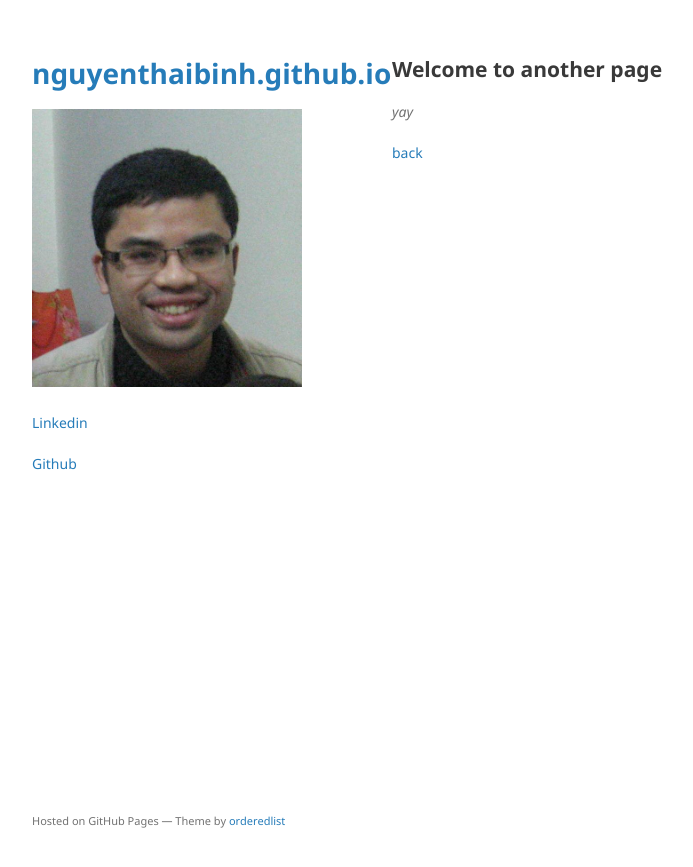
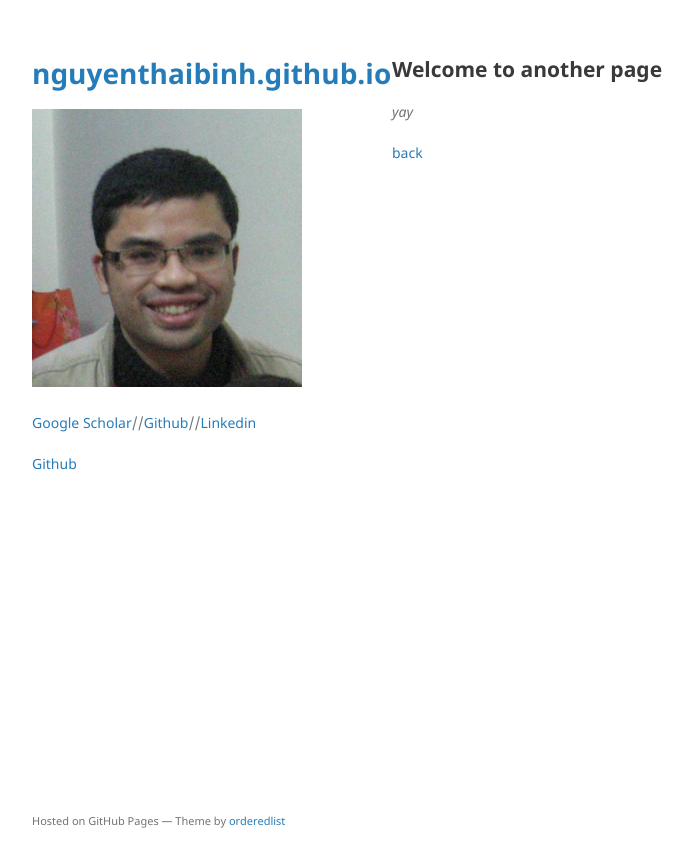
Before and after one commit to nguyenthaibinh/nguyenthaibinh.github.io, a Jekyll site: the page built from another-page.md, in a window 1280 px wide. Shown: the top 867 px of the page, without its empty margins (178-871 px from the left). Built offline with Jekyll 4.4.1, drawn with Linux system fonts in a browser that asks for light colours; the repository's description, which GitHub fills in, is left out; our own code applies the rules of GitHub Pages for plain Markdown files.

Commit message:
Update default.html

```diff
--- a/_layouts/default.html
+++ b/_layouts/default.html
@@ -21,7 +21,7 @@
         {% endif %}
 
         <p>{{ site.description | default: site.github.project_tagline }}</p>
-        <p><a href="https://www.linkedin.com/in/thai-binh-nguyen/" target="_blank">Linkedin</a></p>
+        <p><a href="https://scholar.google.com/citations?user=Lt1tFFkAAAAJ&hl=en" target="_blank">Google Scholar</a>//<a href="{{ site.github.owner_url }}">Github</a>//<a href="https://www.linkedin.com/in/thai-binh-nguyen/" target="_blank">Linkedin</a></p>
 
         {% if site.github.is_project_page %}
         <p class="view"><a href="{{ site.github.repository_url }}">View the Project on GitHub <small>{{ site.github.repository_nwo }}</small></a></p>
```
